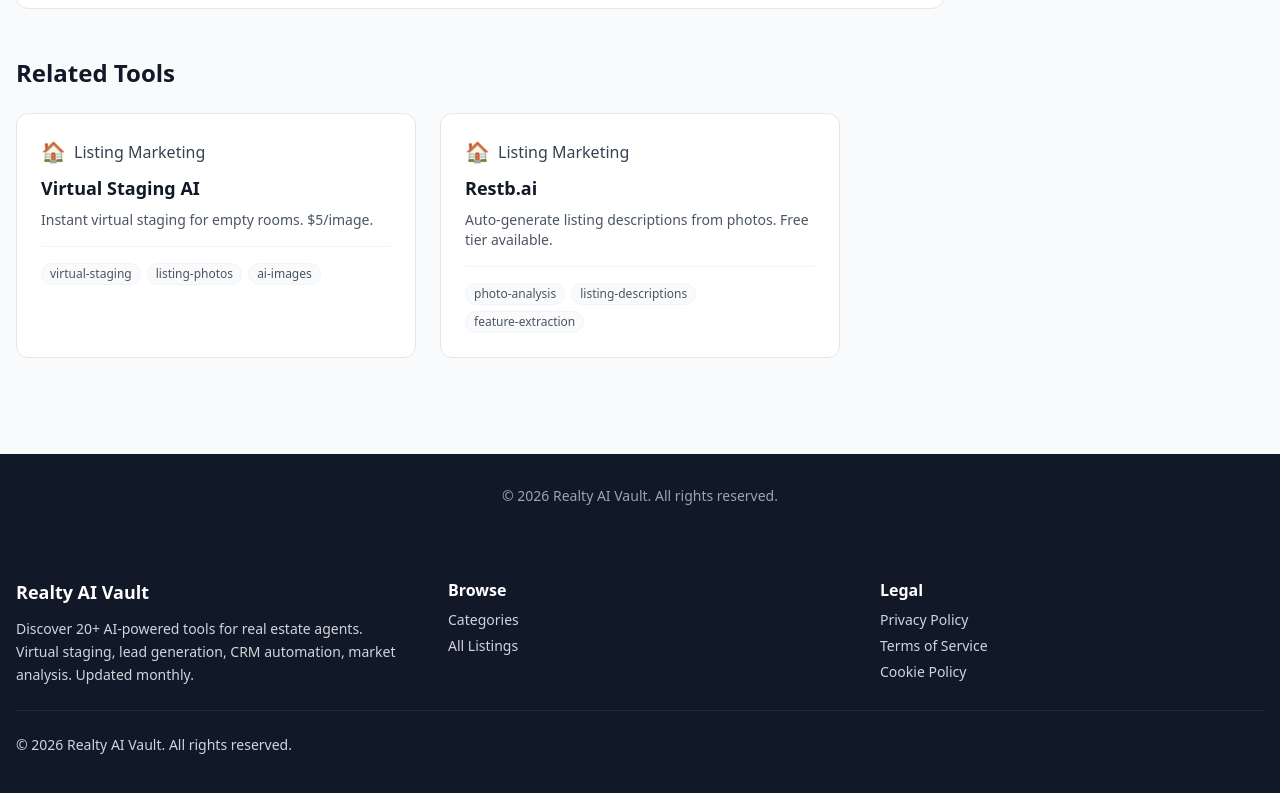
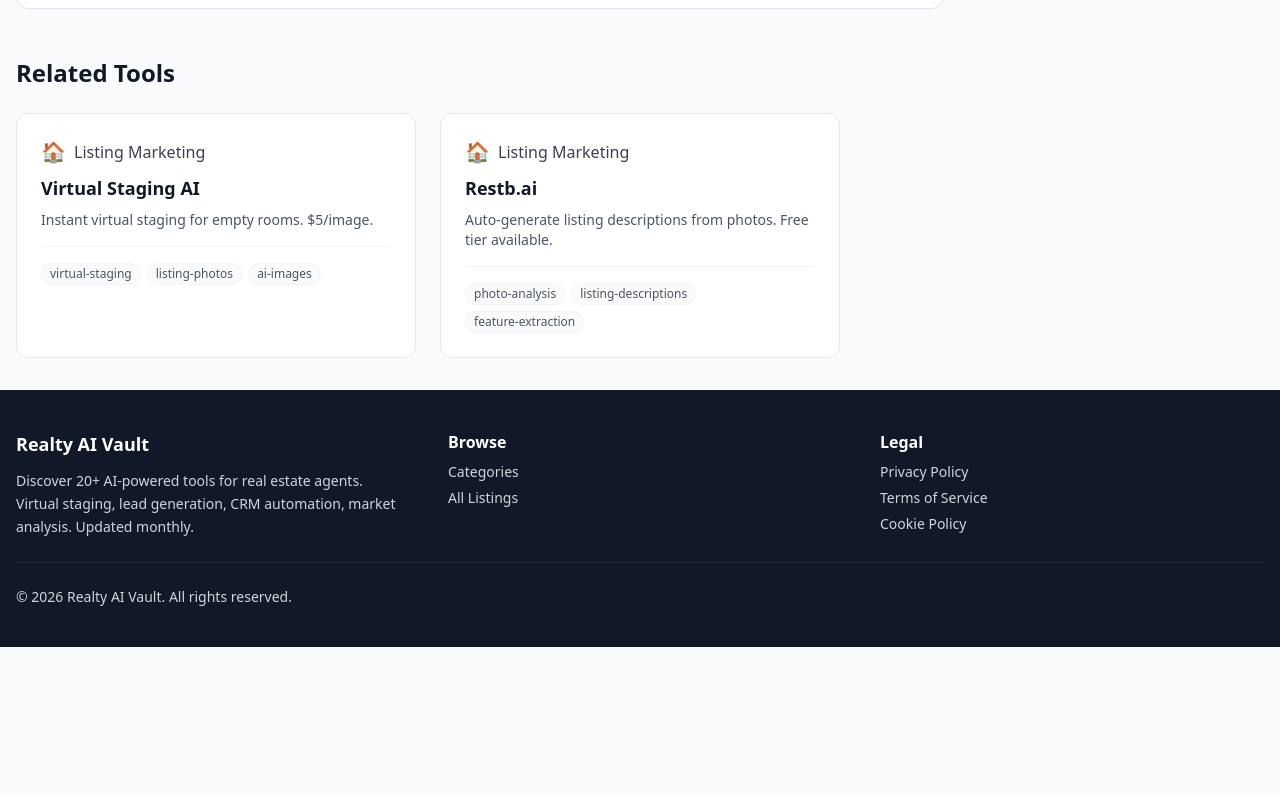
Before and after one commit to slsinteractive88-stack/ai-tools-real-estate-directory, a Next.js app: page /listings/remini in a window 1280 px wide. Shown: the part 1351-2144 px from the top of the page. After the commit the page ends 1998 px from the top, so only its background shows below. Built offline with nearby package versions, Linux system fonts and the light colour scheme; no server answers.

Commit message:
Remove footer from listing detail pages

```diff
--- a/src/app/listings/[slug]/page.tsx
+++ b/src/app/listings/[slug]/page.tsx
@@ -297,13 +297,6 @@
           );
         })()}
       </main>
-
-      {/* Simple Footer */}
-      <footer className="bg-gray-900 text-gray-400 mt-16">
-        <div className="container mx-auto px-4 py-8 text-center text-sm">
-          © {new Date().getFullYear()} Realty AI Vault. All rights reserved.
-        </div>
-      </footer>
     </div>
   );
 }
```
